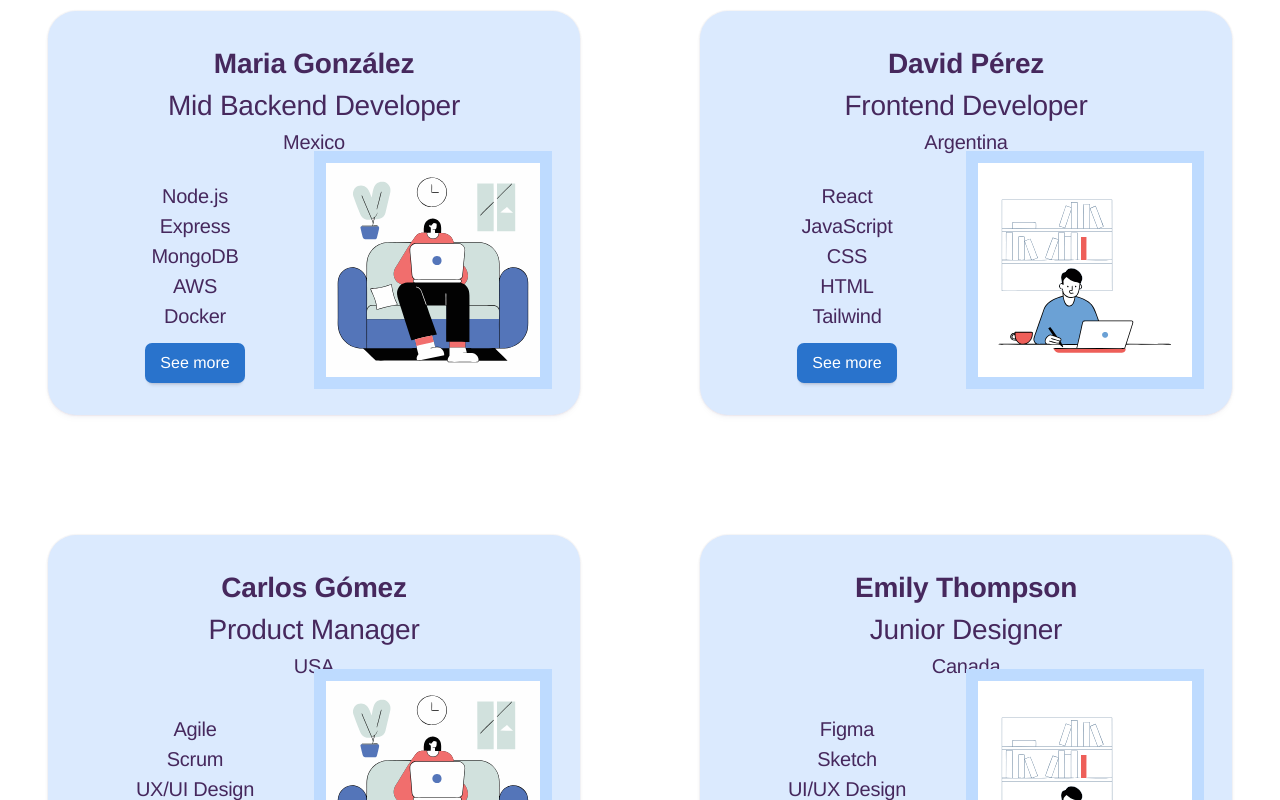
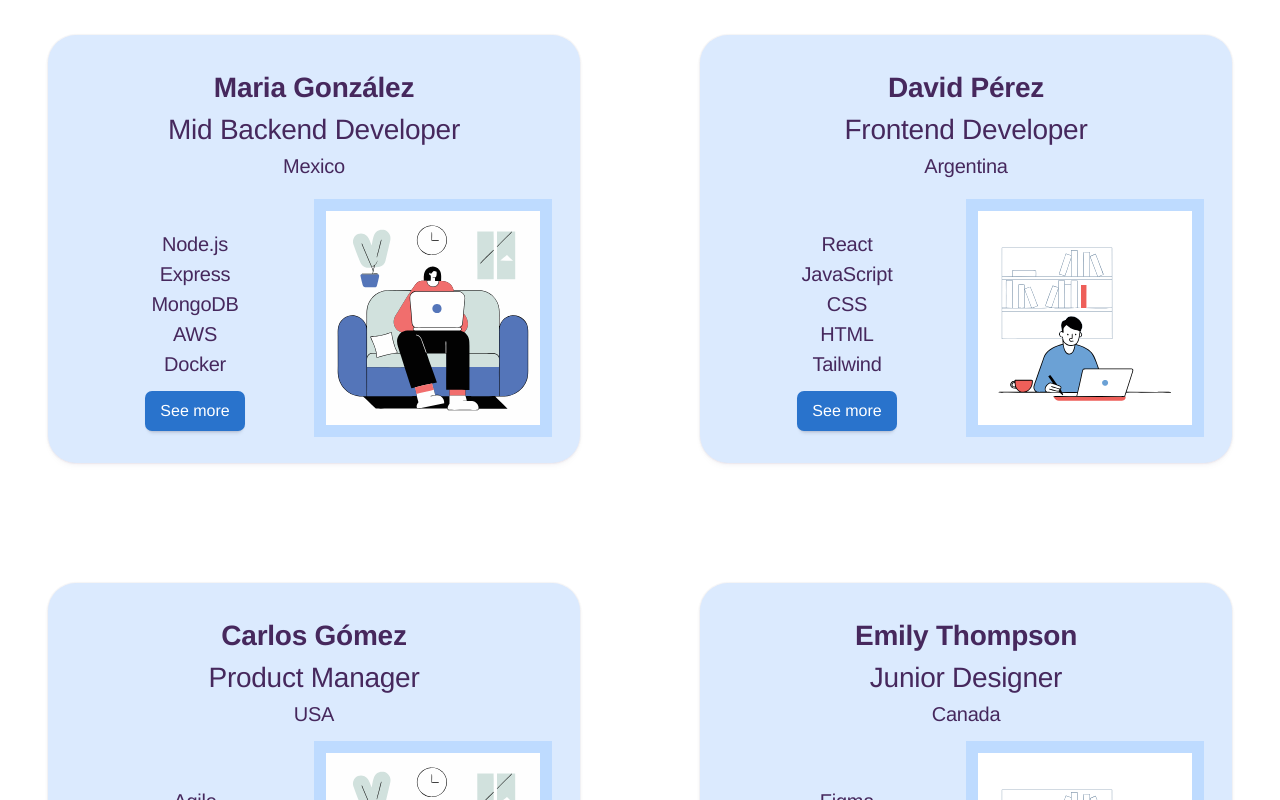
Before and after one commit to OhMyLaia/In-Life-Employee-Finder, a Vue app: page / in a window 1280 px wide. Shown: the part 2500-3300 px from the top of the page. Built offline with nearby package versions, Linux system fonts and the light colour scheme; a web font is replaced by a local one.

Commit message:
minor changes

```diff
--- a/src/components/CardEmployee.vue
+++ b/src/components/CardEmployee.vue
@@ -33,7 +33,7 @@ function toggleDescription() {
         ">
         <h3 class="is-size-3-mobile is-size-3-tablet has-text-weight-semibold">{{ name }}</h3>
         <p class="is-size-4-mobile is-size-3-tablet">{{ role }}</p>
-        <p class="is-size-5-mobile is-size-4-tablet">{{location }}</p>
+        <p class="is-size-5-mobile is-size-4-tablet mb-5">{{location }}</p>
             <div class="columns is-vcentered">
                 <div class="column is-6">
                     <br>
```
